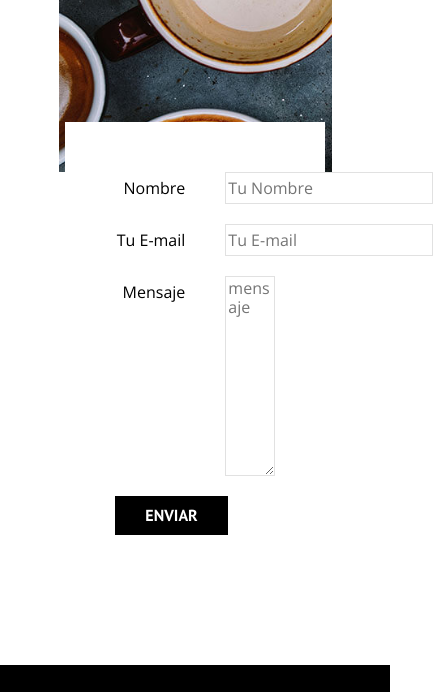
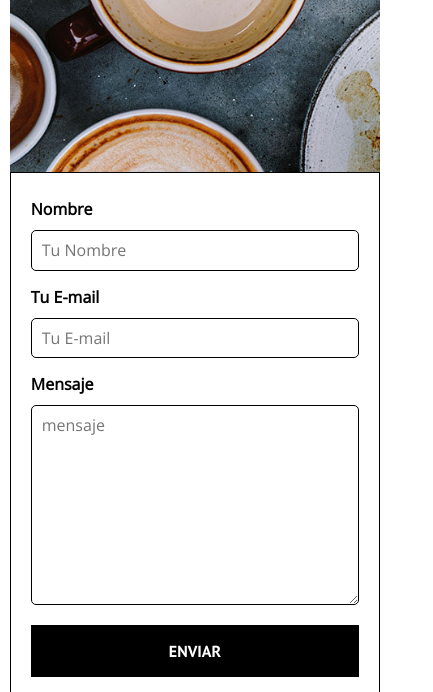
Before and after one commit to lucasuser22/BlogCafe, a plain HTML site: page contacto.html in a window 390 px wide. Shown: the part 930-1622 px from the top of the page, 433 px wide, since content can reach past the window. Drawn offline with nearby package versions, Linux system fonts and the light colour scheme.

Commit message:
css-correcciones
le faltaba responsive a contacto

```diff
--- a/contacto.html
+++ b/contacto.html
@@ -58,8 +58,8 @@
                 <textarea class="campo__field campo__field--textarea" type="text" placeholder="mensaje" id="mensaje"></textarea>
             </div>
 
-            <div class="campo">
-                <input type="submit" value="Enviar" class="boton boton--primario">
+            <div class="campo__boton">
+                <a href="#" class="boton boton--primario">Enviar</a>
             </div>
 
         </form>
--- a/css/style.css
+++ b/css/style.css
@@ -24,13 +24,19 @@ body {
 
 
 /* GLOBALES */
-
 .contenedor {
     max-width: 120rem;
-    width: 70%;
+    width: 95%;
     /* margin: min(90%, 120rem); otra  manera de hacerlo en una sola linea de codigo */
     margin: 0 auto;
 }
+
+@media (min-width: 768px) {
+    .contenedor {
+        width: 70%;
+    }
+}
+
 
 a {
     text-decoration: none;
@@ -153,7 +159,7 @@ img {
     font-family: var(--fuenteHeadding);
     color: var(--blanco);
     text-align: center;
-    padding: 1rem 3rem;
+    padding: 1rem 7rem;
     text-transform: uppercase;
     font-weight: 700;
     margin-bottom: 2rem;
@@ -162,6 +168,11 @@ img {
 @media (min-width: 768px) {
     .boton {
         display: inline-block;
+    }
+
+    .campo__boton {
+        text-align: right;
+        margin-top: 3rem;
     }
 }
 .boton:hover {
@@ -270,14 +281,46 @@ img {
 .contacto-bg {
     background-image: url(../img/contacto.jpg);
     height: 40rem;
+
     background-size: cover;
     background-repeat: no-repeat;
 
 }
 
-
 .formulario {
     background-color: var(--blanco);
+    border: 1px solid var(--negro);
+    width: min( 60rem, 100%); /* utilizar el valor mas pequeño  */
+    margin: 0 auto; /* centramos el formulario, esto se ocupa cuando el padre no es un display flex y
+    cuando es un elemento como en este caso un formulario */
+    padding: 2rem;
+}
+
+.campo {
+    margin-bottom: 1rem;
+}
+
+.campo__label {
+    margin-bottom: .5rem;
+    display: block;
+    font-weight: bold;
+}
+
+.campo__field--textarea {
+    height: 20rem;
+}
+
+.campo__field {
+     width: 100%;
+    border: none;
+    padding: 1rem;
+    border-radius: .5rem;
+    border: 1px solid var(--negro);
+}
+
+@media (min-width: 768px) {
+    .formulario {
+        border: none;
         margin: -5rem auto 0 auto;
         width: 95%;
         padding: 5rem;
@@ -298,9 +341,9 @@ img {
 
     .campo__field {
         flex: 1;
-    border: 1px solid var(--gris);
     }
 
     .campo__field--textarea {
         height: 20rem;
     }
+}
```
Lines whose indentation alone changed are shown as unchanged.
